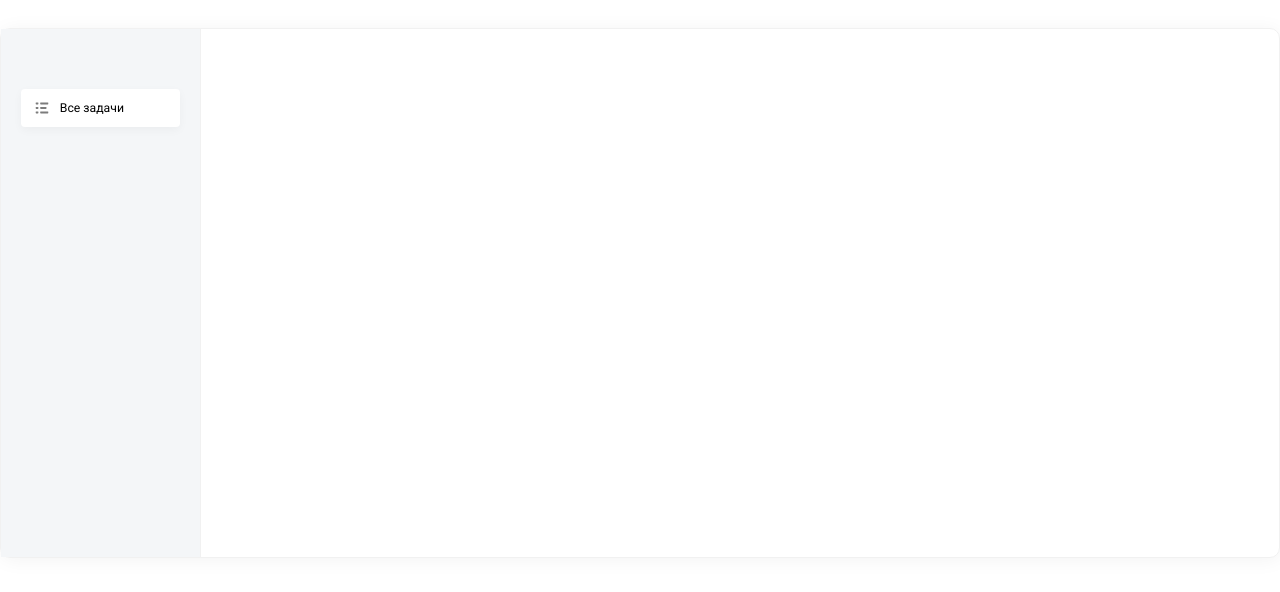
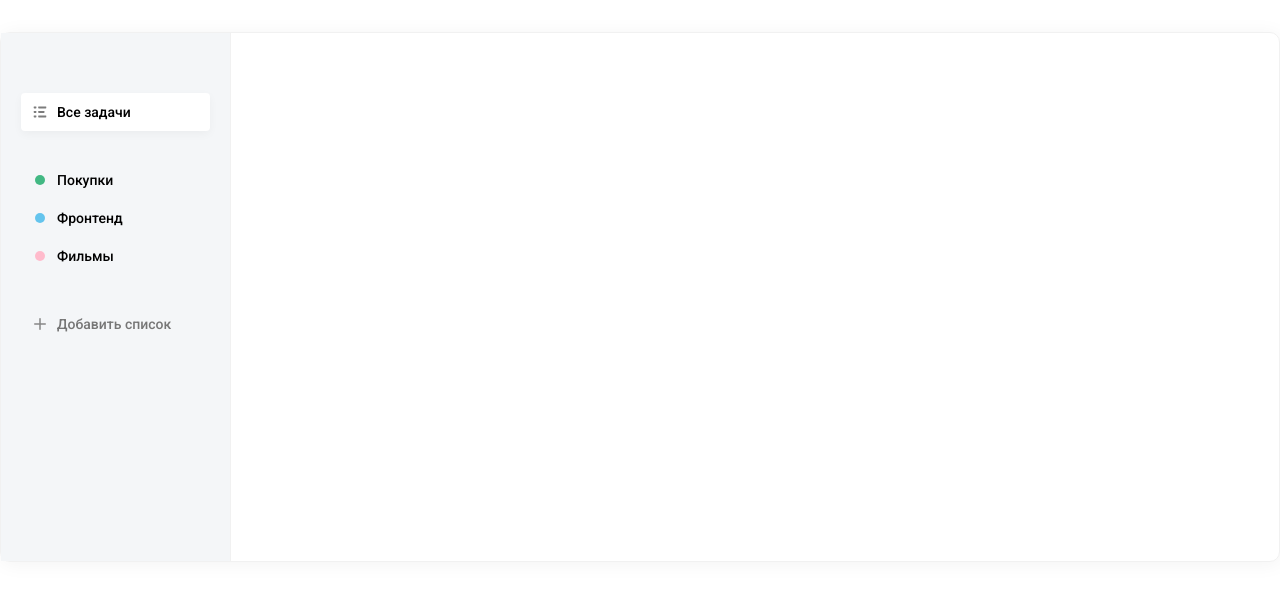
Before and after one commit to GapurEvloev/react_todo, a React (Create React App) app: page / in a window 1280 px wide. Shown: the top 592 px of the page. Built offline with nearby package versions, Linux system fonts and the light colour scheme.

Commit message:
#2 finished

```diff
--- a/package.json
+++ b/package.json
@@ -6,6 +6,7 @@
     "@testing-library/jest-dom": "^5.11.4",
     "@testing-library/react": "^11.1.0",
     "@testing-library/user-event": "^12.1.10",
+    "classnames": "^2.3.1",
     "node-sass": "5.0.0",
     "react": "^17.0.2",
     "react-dom": "^17.0.2",
--- a/src/App.js
+++ b/src/App.js
@@ -1,14 +1,53 @@
-import List from './components/List';
+import React, { useState } from "react";
+
+import DB from "./assets/db.json";
+
+import List from "./components/List";
+import AddList from "./components/AddList";
 
 function App() {
+  // const [ value, setValue ] = useState('Hello world!');
+
   return (
     <div className="todo">
       <div className="todo__sidebar">
-        <List />
+        <List items={[
+          {
+            icon:
+            <svg className="list__item_icon"
+              width="18"
+              height="18"
+              viewBox="0 0 18 18"
+              fill="none"
+              xmlns="http://www.w3.org/2000/svg"
+            >
+              <path
+                d="M12.96 8.10001H7.74001C7.24321 8.10001 7.20001 8.50231 7.20001 9.00001C7.20001 9.49771 7.24321 9.90001 7.74001 9.90001H12.96C13.4568 9.90001 13.5 9.49771 13.5 9.00001C13.5 8.50231 13.4568 8.10001 12.96 8.10001V8.10001ZM14.76 12.6H7.74001C7.24321 12.6 7.20001 13.0023 7.20001 13.5C7.20001 13.9977 7.24321 14.4 7.74001 14.4H14.76C15.2568 14.4 15.3 13.9977 15.3 13.5C15.3 13.0023 15.2568 12.6 14.76 12.6ZM7.74001 5.40001H14.76C15.2568 5.40001 15.3 4.99771 15.3 4.50001C15.3 4.00231 15.2568 3.60001 14.76 3.60001H7.74001C7.24321 3.60001 7.20001 4.00231 7.20001 4.50001C7.20001 4.99771 7.24321 5.40001 7.74001 5.40001ZM4.86001 8.10001H3.24001C2.74321 8.10001 2.70001 8.50231 2.70001 9.00001C2.70001 9.49771 2.74321 9.90001 3.24001 9.90001H4.86001C5.35681 9.90001 5.40001 9.49771 5.40001 9.00001C5.40001 8.50231 5.35681 8.10001 4.86001 8.10001ZM4.86001 12.6H3.24001C2.74321 12.6 2.70001 13.0023 2.70001 13.5C2.70001 13.9977 2.74321 14.4 3.24001 14.4H4.86001C5.35681 14.4 5.40001 13.9977 5.40001 13.5C5.40001 13.0023 5.35681 12.6 4.86001 12.6ZM4.86001 3.60001H3.24001C2.74321 3.60001 2.70001 4.00231 2.70001 4.50001C2.70001 4.99771 2.74321 5.40001 3.24001 5.40001H4.86001C5.35681 5.40001 5.40001 4.99771 5.40001 4.50001C5.40001 4.00231 5.35681 3.60001 4.86001 3.60001Z"
+                fill="black"
+              />
+            </svg>,
+            name: 'Все задачи',
+            active: true
+          }
+        ]} />
+        <List items={
+          [
+            {
+              color: 'green',
+              name: 'Покупки'
+            },{
+              color: 'blue',
+              name: 'Фронтенд'
+            },{
+              color: 'pink',
+              name: 'Фильмы'
+            },
+          ]}
+          isRemovable
+        />
+        <AddList colors={DB.colors} />
       </div>
-      <div className="todo__tasks">
-
-      </div>
+      <div className="todo__tasks"></div>
     </div>
   );
 }
--- /dev/null
+++ b/src/components/AddList/AddList.scss
@@ -0,0 +1,43 @@
+.add-list {
+  &__popup {
+    height: 150px;
+    width: 240px;
+    background: #ffffff;
+    box-shadow: 0px 6px 10px rgba(0, 0, 0, 0.05);
+    border-radius: 10px;
+    padding: 18px;
+    box-sizing: border-box;
+    position: relative;
+    top: -25px;
+    left: 10px;
+
+    .button {
+      width: 100%;
+      margin-top: 12px;
+    }
+
+    &-close-btn {
+      position: absolute;
+      right: -8px;
+      top: -8px;
+      cursor: pointer;
+    }
+
+    &-colors {
+      display: flex;
+      justify-content: space-between;
+      margin-top: 12px;
+
+      .badge {
+        width: 16px;
+        height: 16px;
+        cursor: pointer;
+        border: 2px solid transparent;
+
+        &.active {
+          border: 2px solid #525252;
+        }
+      }
+    }
+  }
+}
--- /dev/null
+++ b/src/components/AddList/index.jsx
@@ -0,0 +1,89 @@
+import React, { useState } from "react";
+import List from "../List";
+import Badge from "../Badge";
+
+import closeSvg from "../../assets/img/close.svg";
+
+import "./AddList.scss";
+
+const AddList = ({ colors, onAdd }) => {
+  const [visiblePopup, setVisiblePopup] = useState(false);
+  const [inputValue, setInputValue] = useState("");
+  const [seletedColor, setSeletedColor] = useState(colors[0].id);
+
+  const onClose = () => {
+    setVisiblePopup(false);
+    setInputValue('');
+    setSeletedColor(colors[0].id);
+  };
+
+  return (
+    <div className="add-list">
+      <List
+        onClick={() => setVisiblePopup(true)}
+        items={[
+          {
+            className: "list__add-button",
+            icon: (
+              <svg
+                width="12"
+                height="12"
+                viewBox="0 0 16 16"
+                fill="none"
+                xmlns="http://www.w3.org/2000/svg"
+              >
+                <path
+                  d="M8 1V15"
+                  stroke="#868686"
+                  strokeWidth="2"
+                  strokeLinecap="round"
+                  strokeLinejoin="round"
+                />
+                <path
+                  d="M1 8H15"
+                  stroke="#868686"
+                  strokeWidth="2"
+                  strokeLinecap="round"
+                  strokeLinejoin="round"
+                />
+              </svg>
+            ),
+            name: "Добавить список",
+          },
+        ]}
+      />
+      {visiblePopup && (
+        <div className="add-list__popup">
+          <img
+            onClick={onClose}
+            src={closeSvg}
+            alt="Close button"
+            className="add-list__popup-close-btn"
+          />
+          <input
+            value={inputValue}
+            onChange={(e) => setInputValue(e.target.value)}
+            className="field"
+            type="text"
+            placeholder="Название списка"
+          />
+
+          <div className="add-list__popup-colors">
+            {colors.map((color) => (
+              <Badge
+                onClick={() => setSeletedColor(color.id)}
+                key={color.id}
+                color={color.name}
+                className={seletedColor === color.id && 'active'}
+              />
+            ))}
+          </div>
+
+          <button className="button">Добавить</button>
+        </div>
+      )}
+    </div>
+  );
+};
+
+export default AddList;
--- /dev/null
+++ b/src/components/Badge/Badge.scss
@@ -0,0 +1,38 @@
+.badge {
+    display: inline-block;
+    width: 10px;
+    height: 10px;
+    border-radius: 30px;
+
+    &--grey {
+        background-color: #c9d1d3;
+    }
+
+    &--lime {
+        background-color: #b6e6bd;
+    }
+
+    &--purple {
+        background-color: #c355f5;
+    }
+
+    &--black {
+        background-color: #08001a;
+    }
+
+    &--red {
+        background-color: #ff6464;
+    }
+
+    &--green {
+        background-color: #42b883;
+    }
+
+    &--blue {
+        background-color: #64c4ed;
+    }
+
+    &--pink {
+        background-color: #ffbbcc;
+    }
+}
--- /dev/null
+++ b/src/components/Badge/index.jsx
@@ -0,0 +1,15 @@
+import React from "react";
+import classNames from "classnames";
+
+import "./Badge.scss";
+
+// `badge badge--${color}`
+
+const Badge = ({ color, onClick, className }) => (
+  <i
+    onClick={onClick}
+    className={classNames("badge", { [`badge--${color}`]: color }, className)}
+  ></i>
+);
+
+export default Badge;
--- a/src/components/List/List.scss
+++ b/src/components/List/List.scss
@@ -1,29 +1,54 @@
 .list {
+  &:not(:last-child) {
+    margin-bottom: 1.875em;
+  }
 
   &__item {
     display: flex;
     align-items: center;
     cursor: pointer;
-    padding: 10px 12px;
+    padding: 0.625em;
     transition: background-color 0.15s ease-in-out;
+    border-radius: 4px;
 
     &.active {
       background: #ffffff;
       box-shadow: 0px 3px 10px rgba(0, 0, 0, 0.04);
-      border-radius: 4px;
+    }
+
+    &:hover {
+      background: rgba(#ffffff, 0.7);
     }
   }
 
   &__item_icon {
-    margin-right: 0.625em;
-
     path {
       fill: #7C7C7C;
       transition: fill .3s linear;
     }
   }
 
+  &__item_mark {
+    width: 1.125em;
+    height: 1.125em;
+    display: inline-flex;
+    align-items: center;
+    justify-content: center;
+    margin-right: 0.5em;
+  }
+
   &__item_name {
     font-size: 0.875em;
+    font-weight: 500;
+  }
+
+  &__add-button {
+    color: #767676;
+    transition: all 0.5s linear;
+
+    path {
+      stroke: #868686;
+      transition: all 0.5s linear;
+    }
   }
 }
--- a/src/components/List/index.jsx
+++ b/src/components/List/index.jsx
@@ -1,26 +1,29 @@
-import './List.scss'
+import React from "react";
+import classNames from 'classnames';
 
-function List () {
+import Badge from '../Badge';
+
+import "./List.scss";
+
+const List = ({ items, isRemovable, onClick }) => {
+  console.log(isRemovable);
+
   return (
     <ul className="todo__list list">
-      <li className="list__item active">
-        <svg
-          className="list__item_icon"
-          width="18"
-          height="18"
-          viewBox="0 0 18 18"
-          fill="none"
-          xmlns="http://www.w3.org/2000/svg"
-        >
-          <path
-            d="M12.96 8.10001H7.74001C7.24321 8.10001 7.20001 8.50231 7.20001 9.00001C7.20001 9.49771 7.24321 9.90001 7.74001 9.90001H12.96C13.4568 9.90001 13.5 9.49771 13.5 9.00001C13.5 8.50231 13.4568 8.10001 12.96 8.10001V8.10001ZM14.76 12.6H7.74001C7.24321 12.6 7.20001 13.0023 7.20001 13.5C7.20001 13.9977 7.24321 14.4 7.74001 14.4H14.76C15.2568 14.4 15.3 13.9977 15.3 13.5C15.3 13.0023 15.2568 12.6 14.76 12.6ZM7.74001 5.40001H14.76C15.2568 5.40001 15.3 4.99771 15.3 4.50001C15.3 4.00231 15.2568 3.60001 14.76 3.60001H7.74001C7.24321 3.60001 7.20001 4.00231 7.20001 4.50001C7.20001 4.99771 7.24321 5.40001 7.74001 5.40001ZM4.86001 8.10001H3.24001C2.74321 8.10001 2.70001 8.50231 2.70001 9.00001C2.70001 9.49771 2.74321 9.90001 3.24001 9.90001H4.86001C5.35681 9.90001 5.40001 9.49771 5.40001 9.00001C5.40001 8.50231 5.35681 8.10001 4.86001 8.10001ZM4.86001 12.6H3.24001C2.74321 12.6 2.70001 13.0023 2.70001 13.5C2.70001 13.9977 2.74321 14.4 3.24001 14.4H4.86001C5.35681 14.4 5.40001 13.9977 5.40001 13.5C5.40001 13.0023 5.35681 12.6 4.86001 12.6ZM4.86001 3.60001H3.24001C2.74321 3.60001 2.70001 4.00231 2.70001 4.50001C2.70001 4.99771 2.74321 5.40001 3.24001 5.40001H4.86001C5.35681 5.40001 5.40001 4.99771 5.40001 4.50001C5.40001 4.00231 5.35681 3.60001 4.86001 3.60001Z"
-            fill="black"
-          />
-        </svg>
-        <span className="list__item_name">Все задачи</span>
-      </li>
+      {items.map((item, index) => (
+        <li key={index} className={classNames('list__item', {'active' : item.active}, item.className)} onClick={onClick}>
+          <span className="list__item_mark">
+            {item.icon ? (
+              item.icon
+            ) : (
+              <Badge color={item.color} />
+            )}
+          </span>
+          <span className="list__item_name">{item.name}</span>
+        </li>
+      ))}
     </ul>
-  )
-}
+  );
+};
 
 export default List;
--- a/src/index.scss
+++ b/src/index.scss
@@ -22,12 +22,12 @@
   box-shadow: 1px 2px 20px #f3f3f3;
   border-radius: 10px;
   border: 1px solid #f1f1f1;
-  font-size: 14px;
+  font-size: 1rem;
   margin: 2em auto;
 
   &__sidebar {
     background-color: #f4f6f8;
-    width: 200px;
+    width: 230px;
     border-right: 1px solid #f1f1f1;
     padding: 60px 20px;
   }
```
Also changed, not shown: 1 other file (tests, documents, lock files or other folders).
